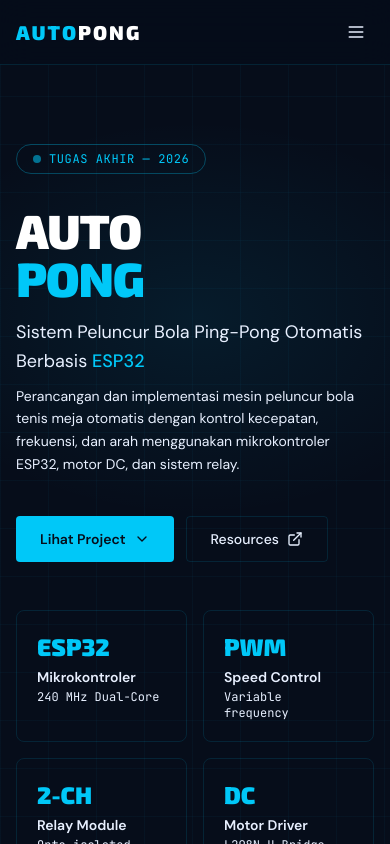
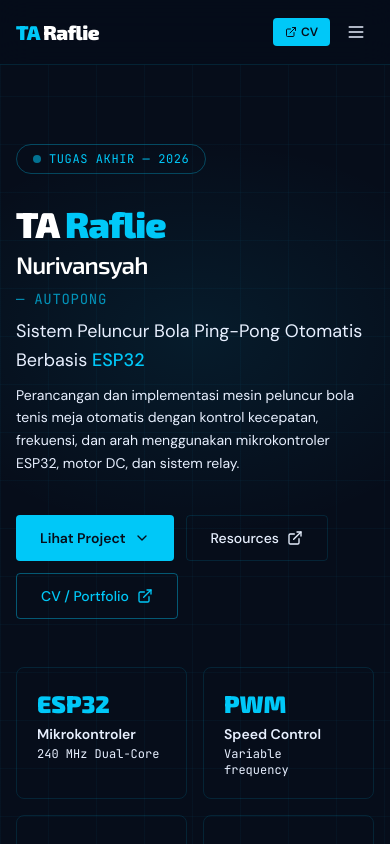
Before and after one commit to PinesTech-official/Presentasi-TA, a React (Vite) app: page / in a window 390 px wide. Shown: the top 844 px of the page. Built offline with nearby package versions, Linux system fonts and the light colour scheme.

Commit message:
Ganti nama website

```diff
--- a/src/app/App.tsx
+++ b/src/app/App.tsx
@@ -142,11 +142,11 @@ function Navbar() {
       style={{ background: "rgba(6,13,26,0.92)", backdropFilter: "blur(16px)" }}>
       <div className="max-w-6xl mx-auto px-4 sm:px-8 flex items-center justify-between h-16">
         <a href="#" className="flex items-center gap-2 group">
-          <span className="font-['Exo_2'] font-black text-xl tracking-widest text-[#00c8f8] group-hover:text-white transition-colors">
-            AUTO<span className="text-white">PONG</span>
+          <span className="font-['Exo_2'] font-black text-xl tracking-tight text-[#00c8f8] group-hover:text-white transition-colors">
+            TA <span className="text-white">Raflie</span>
           </span>
           <span className="hidden sm:block font-['JetBrains_Mono'] text-xs text-muted-foreground border border-border px-2 py-0.5 rounded">
-            TA / 2026
+            2026
           </span>
         </a>
 
@@ -157,12 +157,24 @@ function Navbar() {
               {l.label}
             </a>
           ))}
+          <a href="https://raflie-nurivansyah-portfolio-websit.vercel.app/" target="_blank" rel="noopener noreferrer"
+            className="ml-2 inline-flex items-center gap-1.5 bg-[#00c8f8] text-[#060d1a] font-['DM_Sans'] font-semibold text-sm px-4 py-1.5 rounded hover:bg-white transition-colors">
+            <ExternalLink className="w-3.5 h-3.5" />
+            CV / Portfolio
+          </a>
         </div>
 
-        <button className="md:hidden text-muted-foreground hover:text-foreground p-2"
-          onClick={() => setOpen(!open)} aria-label="Toggle menu">
-          {open ? <X className="w-5 h-5" /> : <Menu className="w-5 h-5" />}
-        </button>
+        <div className="md:hidden flex items-center gap-2">
+          <a href="https://raflie-nurivansyah-portfolio-websit.vercel.app/" target="_blank" rel="noopener noreferrer"
+            className="inline-flex items-center gap-1 bg-[#00c8f8] text-[#060d1a] font-['DM_Sans'] font-semibold text-xs px-3 py-1.5 rounded hover:bg-white transition-colors">
+            <ExternalLink className="w-3 h-3" />
+            CV
+          </a>
+          <button className="text-muted-foreground hover:text-foreground p-2"
+            onClick={() => setOpen(!open)} aria-label="Toggle menu">
+            {open ? <X className="w-5 h-5" /> : <Menu className="w-5 h-5" />}
+          </button>
+        </div>
       </div>
 
       {open && (
@@ -173,6 +185,13 @@ function Navbar() {
               {l.label}
             </a>
           ))}
+          <div className="pt-2 mt-1 border-t border-border">
+            <a href="https://raflie-nurivansyah-portfolio-websit.vercel.app/" target="_blank" rel="noopener noreferrer"
+              className="flex items-center gap-2 w-full bg-[#00c8f8] text-[#060d1a] font-['DM_Sans'] font-semibold text-sm px-4 py-2.5 rounded hover:bg-white transition-colors">
+              <ExternalLink className="w-4 h-4" />
+              Lihat CV / Portfolio Saya
+            </a>
+          </div>
         </div>
       )}
     </nav>
@@ -198,9 +217,12 @@ function Hero() {
             <span className="font-['JetBrains_Mono'] text-xs text-[#00c8f8] tracking-wider">TUGAS AKHIR — 2026</span>
           </div>
 
-          <h1 className="font-['Exo_2'] font-black text-5xl sm:text-6xl lg:text-7xl leading-none tracking-tight text-white mb-4">
-            AUTO<br /><span className="text-[#00c8f8]">PONG</span>
+          <h1 className="font-['Exo_2'] font-black text-4xl sm:text-5xl lg:text-6xl leading-none tracking-tight text-white mb-2">
+            TA <span className="text-[#00c8f8]">Raflie</span><br />
+            <span className="text-2xl sm:text-3xl lg:text-4xl text-muted-foreground font-semibold">Nurivansyah</span>
           </h1>
+
+          <div className="font-['JetBrains_Mono'] text-sm text-[#00c8f8]/70 mb-2 tracking-wider">— AUTOPONG</div>
 
           <p className="font-['DM_Sans'] text-lg text-muted-foreground mb-2 leading-relaxed">
             Sistem Peluncur Bola Ping-Pong Otomatis Berbasis{" "}
@@ -218,6 +240,10 @@ function Hero() {
             <a href="#resources"
               className="inline-flex items-center gap-2 border border-border text-foreground font-['DM_Sans'] font-medium text-sm px-6 py-3 rounded hover:border-[#00c8f8]/50 hover:text-[#00c8f8] transition-colors">
               Resources <ExternalLink className="w-4 h-4" />
+            </a>
+            <a href="https://raflie-nurivansyah-portfolio-websit.vercel.app/" target="_blank" rel="noopener noreferrer"
+              className="inline-flex items-center gap-2 border border-[#00c8f8]/40 text-[#00c8f8] font-['DM_Sans'] font-medium text-sm px-6 py-3 rounded hover:bg-[#00c8f8]/10 transition-colors">
+              CV / Portfolio <ExternalLink className="w-4 h-4" />
             </a>
           </div>
         </div>
@@ -1275,9 +1301,10 @@ function Footer() {
     <footer className="border-t border-border py-12">
       <div className="max-w-6xl mx-auto px-4 sm:px-8 flex flex-col sm:flex-row items-center justify-between gap-6">
         <div>
-          <div className="font-['Exo_2'] font-black text-xl tracking-widest text-[#00c8f8] mb-1">
-            AUTO<span className="text-white">PONG</span>
+          <div className="font-['Exo_2'] font-black text-xl tracking-tight text-[#00c8f8] mb-0.5">
+            TA <span className="text-white">Raflie Nurivansyah</span>
           </div>
+          <p className="font-['JetBrains_Mono'] text-xs text-[#00c8f8]/60 mb-1">AUTOPONG</p>
           <p className="font-['DM_Sans'] text-sm text-muted-foreground">Tugas Akhir — Sistem Peluncur Bola Ping-Pong Otomatis</p>
         </div>
         <div className="text-right">
```
